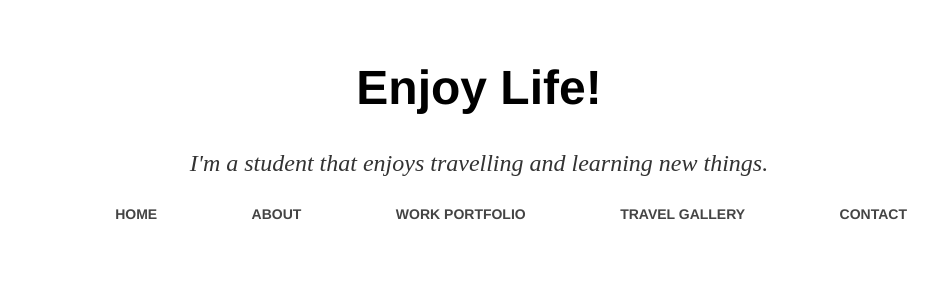
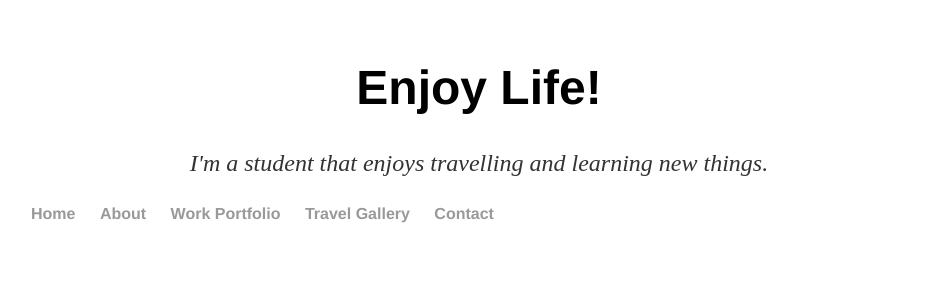
Before and after one commit to CNakano7/CNakano7.github.io, a Jekyll site: the page index.html, which Jekyll copies as it is, in a window 1280 px wide. Shown: the top 300 px of the page, without its empty margins (161-1099 px from the left). Built offline with Jekyll 4.4.1, drawn with Linux system fonts in a browser that asks for light colours.

Commit message:
Update main.css

```diff
--- a/css/main.css
+++ b/css/main.css
@@ -41,77 +41,3 @@
 ul.posts li {
     list-style: none;
 }
-
-url('https://fonts.googleapis.com/css?family=Work+Sans:400,600');
-body {
-	margin: 0;
-	background: #222;
-	font-family: 'Work Sans', sans-serif;
-	font-weight: 800;
-}
-
-.container {
-	width: 80%;
-	margin: 0 auto;
-}
-
-header {
-  background: #55d6aa;
-}
-
-header::after {
-  content: '';
-  display: table;
-  clear: both;
-}
-
-.logo {
-  float: left;
-  padding: 10px 0;
-}
-
-nav {
-  float: right;
-}
-
-nav ul {
-  margin: 0;
-  padding: 0;
-  list-style: none;
-}
-
-nav li {
-  display: inline-block;
-  margin-left: 70px;
-  padding-top: 23px;
-
-  position: relative;
-}
-
-nav a {
-  color: #444;
-  text-decoration: none;
-  text-transform: uppercase;
-  font-size: 14px;
-}
-
-nav a:hover {
-  color: #000;
-}
-
-nav a::before {
-  content: '';
-  display: block;
-  height: 5px;
-  background-color: #444;
-
-  position: absolute;
-  top: 0;
-  width: 0%;
-
-  transition: all ease-in-out 250ms;
-}
-
-nav a:hover::before {
-  width: 100%;
-}
```
